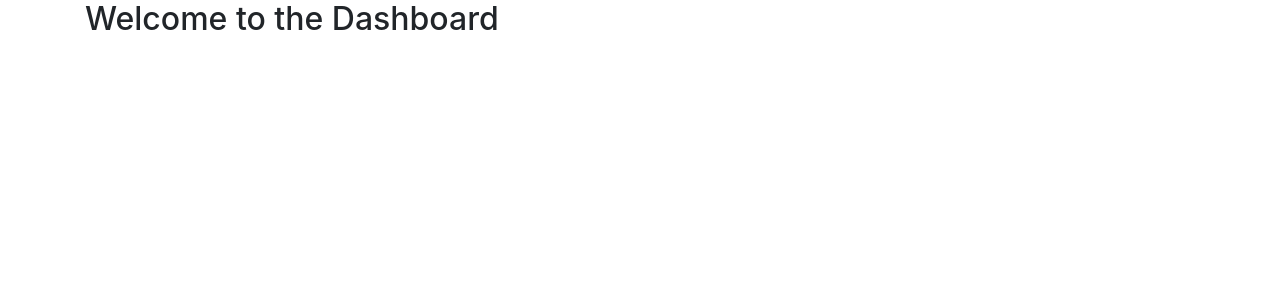
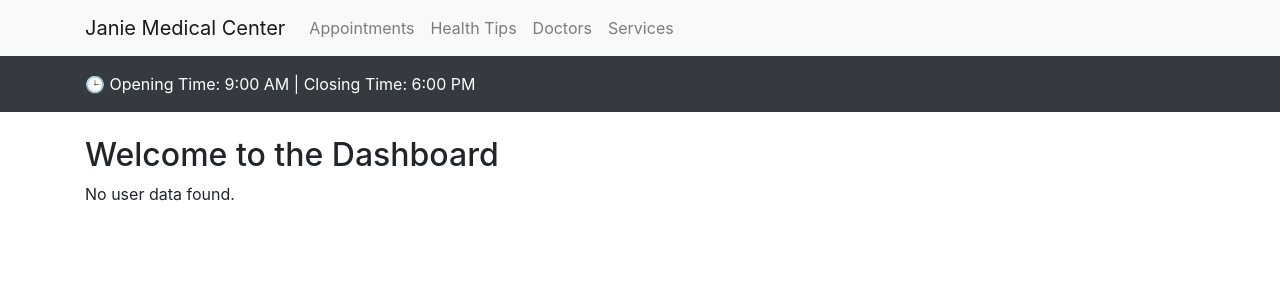
Before and after one commit to jahanOSTG/Healthguard_With-Smart-AI-Diagnosis-Hub, a Flask app: template templates/dashboard.html in a window 1280 px wide. Shown: the top 300 px of the page. Run offline with Flask 3, Linux system fonts and the light colour scheme; the template is opened without the code that fills it, so the values that code supplies are empty; some libraries are stand-ins or nearby versions.

Commit message:
Add files via upload

```diff
--- a/templates/dashboard.html
+++ b/templates/dashboard.html
@@ -1,18 +1,56 @@
 {% extends 'app.html' %}
 {% block content %}
 
+<!-- First Navbar with Features -->
+<nav class="navbar navbar-expand-lg navbar-light bg-light">
+  <div class="container">
+    <a class="navbar-brand" href="#">Janie Medical Center</a>
+    <button class="navbar-toggler" type="button" data-bs-toggle="collapse" data-bs-target="#featureNavbar" aria-controls="featureNavbar" aria-expanded="false" aria-label="Toggle navigation">
+      <span class="navbar-toggler-icon"></span>
+    </button>
 
-<div class="container">
+    <div class="collapse navbar-collapse" id="featureNavbar">
+      <ul class="navbar-nav ms-auto">
+        <li class="nav-item">
+          <a class="nav-link" href="#">Appointments</a>
+        </li>
+        <li class="nav-item">
+          <a class="nav-link" href="#">Health Tips</a>
+        </li>
+        <li class="nav-item">
+          <a class="nav-link" href="#">Doctors</a>
+        </li>
+        <li class="nav-item">
+          <a class="nav-link" href="#">Services</a>
+        </li>
+      </ul>
+    </div>
+  </div>
+</nav>
+
+<!-- Second Navbar with Opening & Closing Time -->
+<nav class="navbar navbar-dark bg-dark">
+  <div class="container">
+    <span class="navbar-text text-white">
+      🕒 Opening Time: 9:00 AM | Closing Time: 6:00 PM
+    </span>
+  </div>
+</nav>
+
+<!-- Dashboard Content -->
+<div class="container mt-4">
   <h2>Welcome to the Dashboard</h2>
 
-    {% if user %}
-        <p>user information</p>
-        <ul>
-            <li>Name : {{ user[1] }}</li>
-            <li>Email : {{ user[2] }}</li>
-        </ul>
-        <a href="/logout" class="btn btn-dark">Logout</a>
-    {% endif %}
+  {% if user %}
+      <p>User Information:</p>
+      <ul class="list-group">
+          <li class="list-group-item"><strong>Name:</strong> {{ user[1] }}</li>
+          <li class="list-group-item"><strong>Email:</strong> {{ user[2] }}</li>
+      </ul>
+      <a href="/logout" class="btn btn-danger mt-3">Logout</a>
+  {% else %}
+      <p>No user data found.</p>
+  {% endif %}
 </div>
 
 {% endblock %}
--- a/templates/index.html
+++ b/templates/index.html
@@ -1,13 +1,16 @@
 {% extends 'app.html' %}
 {% block extra_css %}
 <link rel="stylesheet" href="{{ url_for('static', filename='css/index.css') }}">
+
 {% endblock %}
 
 {% block content %}
 <div class="home-wrapper">
     <div class="overlay">
         <div class="welcome-box">
-            <h1>Welcome to Janie Medical Center</h1>
+            <h1>Welcome to Luvia Medical Center </h1>
+            <h2 style="color: #00809D; font-weight: bold;">Plus Power AI Calculator</h2>
+
             <p>Your health is our priority. Explore our services now.</p>
             <div class="buttons">
                 <a href="{{ url_for('login') }}" class="btn">Sign In</a>
```
Also changed, not shown: templates/dashboard1.html (added, +46 -0 lines), templates/register.html (+16 -11 lines).
